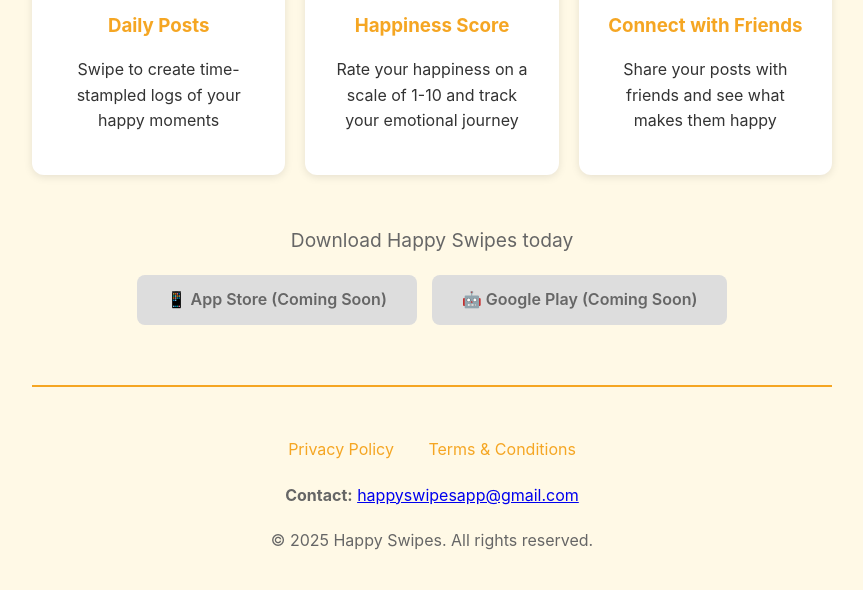
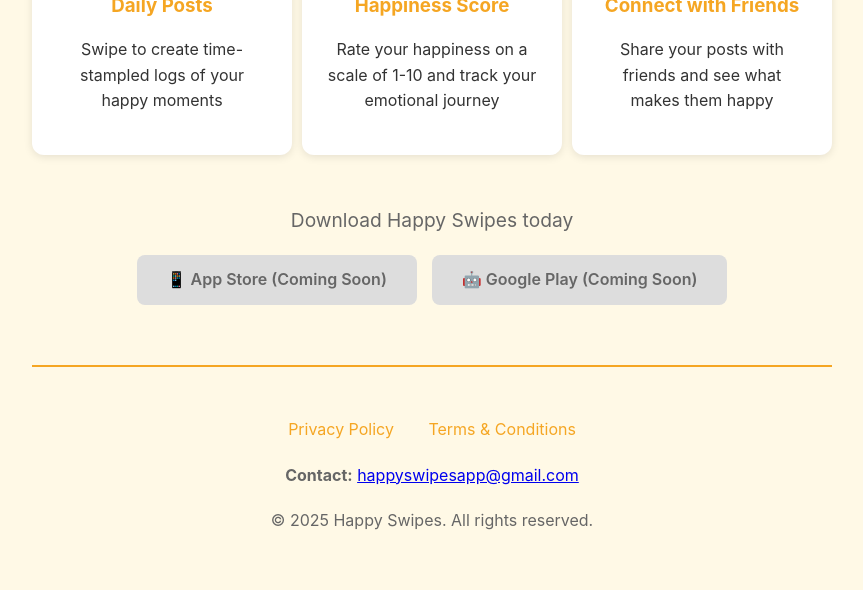
Before and after one commit to christolley/happy-swipes-website, a plain HTML site: page index.html in a window 1280 px wide. Shown: the part 544-1134 px from the top of the page, without its empty margins (208-1071 px from the left). Drawn offline with Linux system fonts and the light colour scheme.

Commit message:
index spacing

```diff
--- a/index.html
+++ b/index.html
@@ -20,7 +20,6 @@
         }
         .logo {
             font-size: 4em;
-            margin-bottom: 10px;
         }
         h1 {
             color: #F5A623;
@@ -35,8 +34,8 @@
         .features {
             display: grid;
             grid-template-columns: repeat(auto-fit, minmax(250px, 1fr));
-            gap: 20px;
-            margin: 40px 0;
+            gap: 10px;
+            margin: 20px 0;
         }
         .feature {
             background: white;
```
